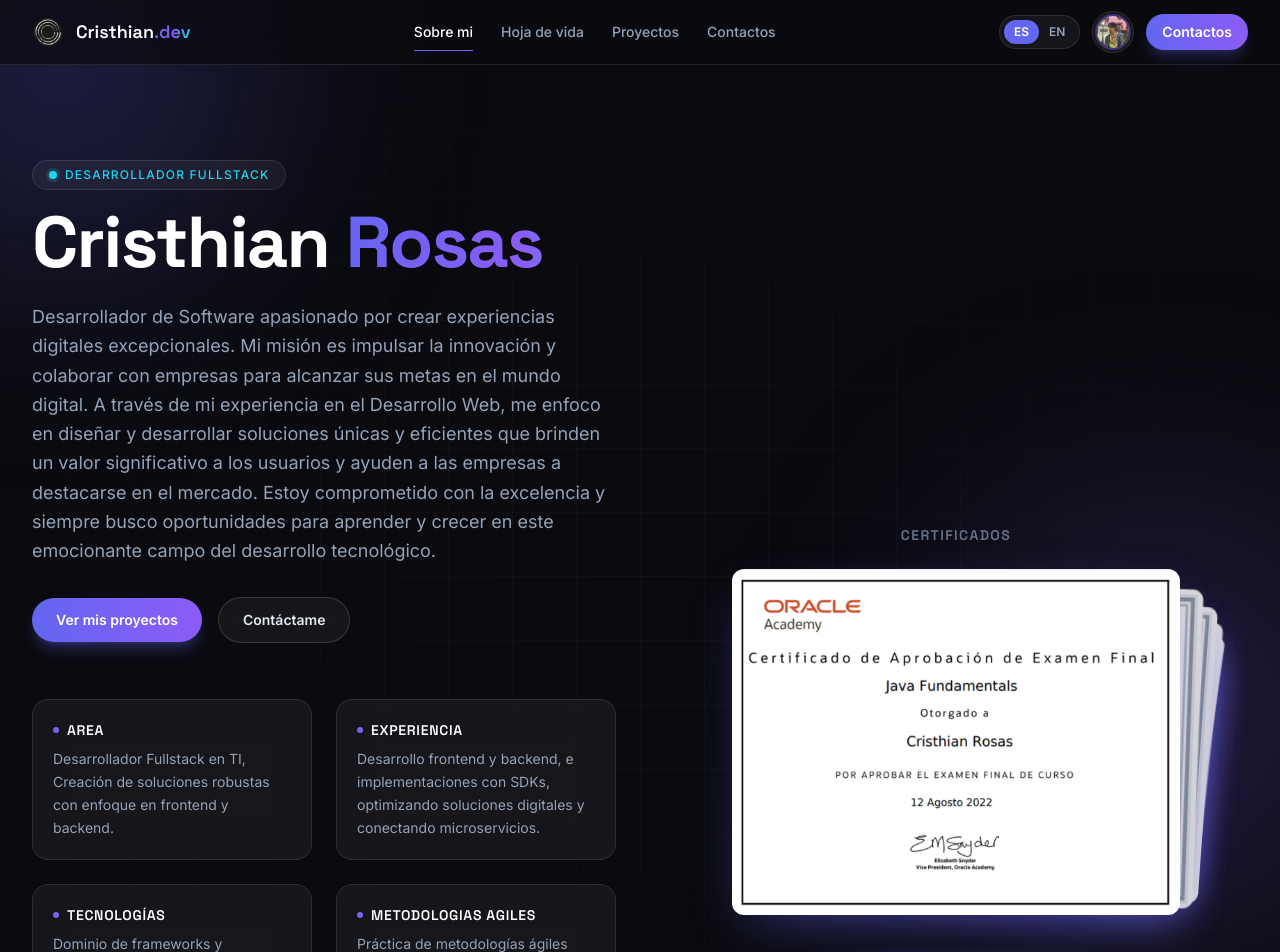
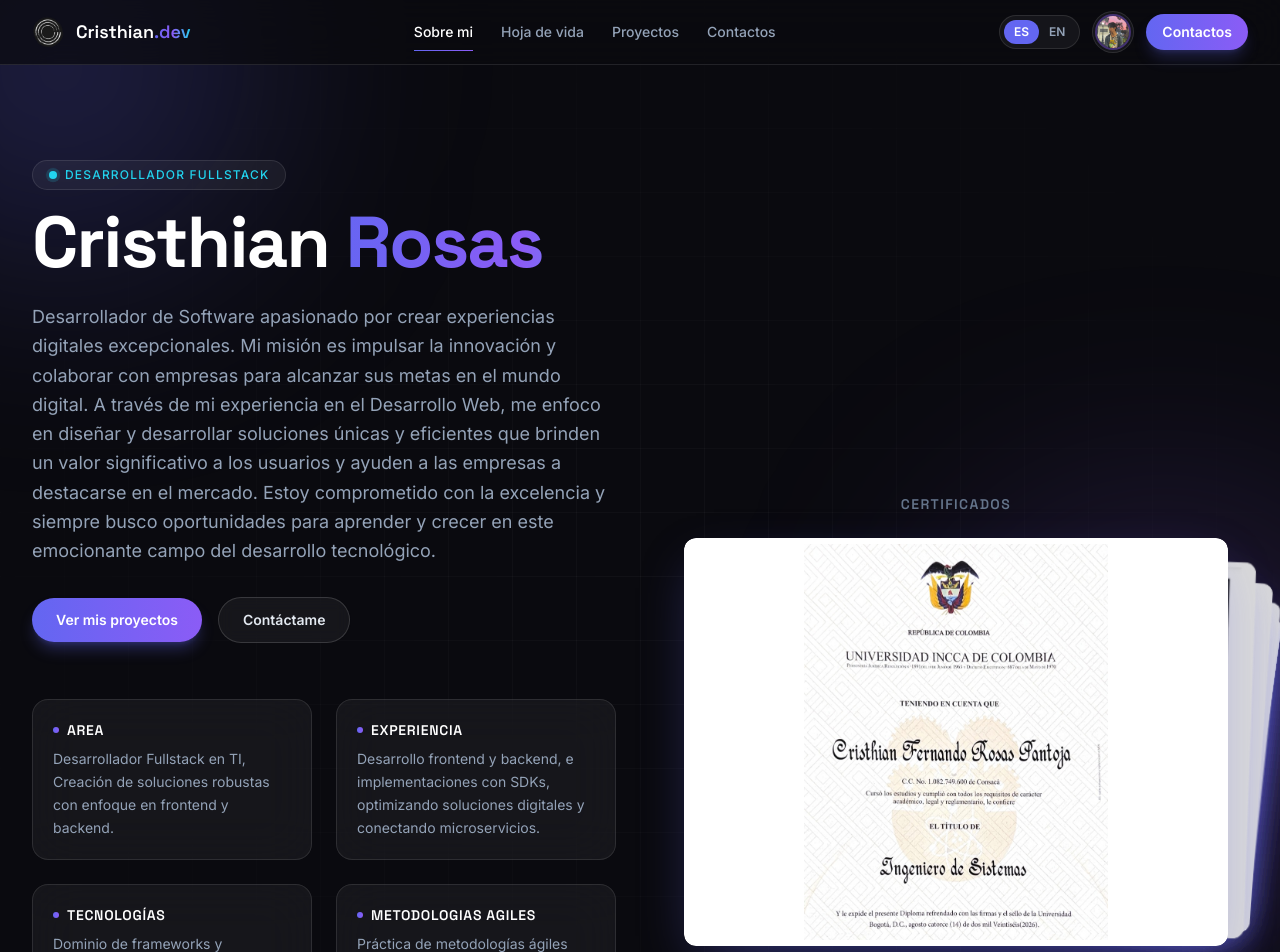
Before and after one commit to lororock/portafolio-vue, a Vue app: page / in a window 1280 px wide. Shown: the top 952 px of the page. Built offline with nearby package versions, Linux system fonts and the light colour scheme.

Commit message:
add title ing

```diff
--- a/src/assets/certificados.js
+++ b/src/assets/certificados.js
@@ -1,3 +1,4 @@
+import tituloSistemas from "../assets/img/certificados/titulo-sistemas.jpg";
 import javaOracle from "../assets/img/certificados/java-oracle.webp";
 import FullStackLink from "../assets/img/certificados/full-stack-linkedin.webp";
 import javaScriptAvanzadoLink from "../assets/img/certificados/javascript-avanzado-linkedin.webp";
@@ -8,6 +9,10 @@ import cssSolo from "../assets/img/certificados/css-sololearn.webp";
 import htmlSolo from "../assets/img/certificados/html-sololearn.webp";
 
 export const certificados = [
+  {
+    nombre: "Título Profesional - Ing. de Sistemas",
+    imagen: tituloSistemas,
+  },
   {
     nombre: "Java Oracle",
     imagen: javaOracle,
--- a/src/components/Profile.vue
+++ b/src/components/Profile.vue
@@ -130,7 +130,7 @@ const irAProyectos = () => {
         >
           {{ $t("profile.certificates") }}
         </p>
-        <div class="mx-auto max-w-md animate-float">
+        <div class="mx-auto max-w-[34rem] animate-float">
           <swiper
             class="certificates-swiper"
             :modules="modules"
@@ -139,15 +139,17 @@ const irAProyectos = () => {
           >
             <swiper-slide
               v-for="(cer, index) in certificados"
-              :key="index"
-              class="overflow-hidden rounded-xl"
+              :key="cer.nombre"
+              class="certificate-slide"
             >
+              <div class="certificate-frame">
                 <img
-                class="h-full w-full object-cover"
+                  class="certificate-frame__img"
                   :src="cer.imagen"
-                :alt="`Certificado ${index + 1}`"
+                  :alt="cer.nombre"
                   loading="lazy"
                 />
+              </div>
             </swiper-slide>
           </swiper>
         </div>
@@ -179,16 +181,18 @@ const irAProyectos = () => {
         :pagination="{ dynamicBullets: true }"
       >
         <swiper-slide
-          class="flex items-center overflow-hidden rounded-lg"
-          v-for="(cer, index) in certificados"
-          :key="index"
+          v-for="cer in certificados"
+          :key="cer.nombre"
+          class="certificate-slide"
         >
+          <div class="certificate-frame">
             <img
-            class="w-full"
+              class="certificate-frame__img"
               :src="cer.imagen"
-            :alt="`Certificado ${index + 1}`"
+              :alt="cer.nombre"
               loading="lazy"
             />
+          </div>
         </swiper-slide>
       </swiper>
     </div>
@@ -196,7 +200,46 @@ const irAProyectos = () => {
 </template>
 
 <style>
+.certificates-swiper {
+  width: 100%;
+  max-width: 34rem;
+}
+
 .certificates-swiper .swiper-slide {
+  width: 34rem !important;
+  height: 25.5rem !important;
+}
+
+.certificate-frame {
+  display: flex;
+  width: 100%;
+  height: 100%;
+  align-items: center;
+  justify-content: center;
+  overflow: hidden;
+  border-radius: 0.75rem;
+  background: #ffffff;
+  padding: 0.375rem;
+}
+
+.certificate-frame__img {
+  max-height: 100%;
+  max-width: 100%;
+  object-fit: contain;
+}
+
+.certificate-slide {
+  display: flex;
+  justify-content: center;
+}
+
+.certificate-slide .certificate-frame {
+  width: min(34rem, 100%);
+  height: 25.5rem;
+}
+
+.certificates-swiper .swiper-slide,
+.certificate-slide {
   border-radius: 0.75rem;
   box-shadow: 0 20px 50px -12px rgba(99, 102, 241, 0.35);
 }
```
Also changed, not shown: src/assets/img/certificados/titulo-sistemas.jpg (added). Lines whose indentation alone changed are shown as unchanged.
